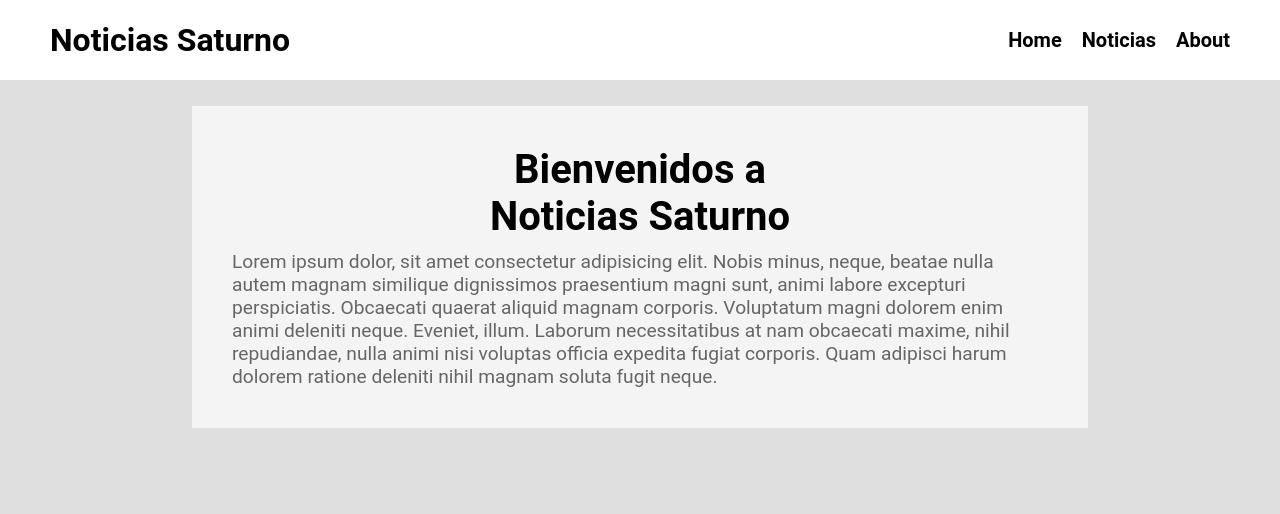
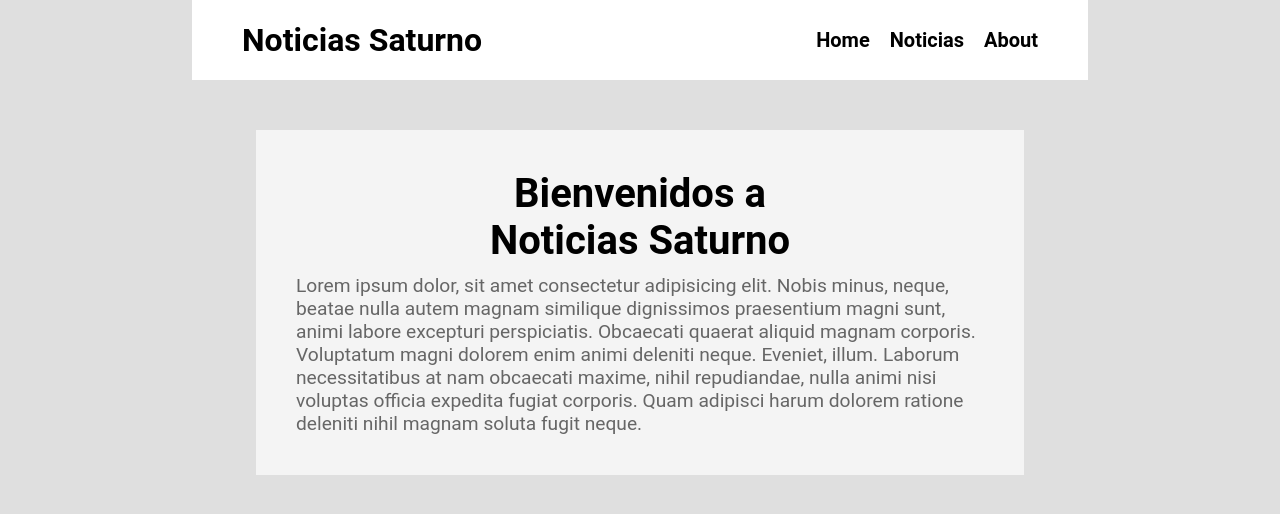
Before and after one commit to NachoBasilio/News-React-Time, a React (Vite) app: page / in a window 1280 px wide. Shown: the top 514 px of the page. Built offline with nearby package versions, Linux system fonts and the light colour scheme.

Commit message:
arreglando estilos

```diff
--- a/src/App.jsx
+++ b/src/App.jsx
@@ -8,7 +8,6 @@ import Header from './components/Header'
 export default function App() {
   return (
     <>
-        <h1>App</h1>
         <Header></Header>
 
         <Routes>
--- a/src/components/Header.css
+++ b/src/components/Header.css
@@ -13,6 +13,8 @@ header{
     right: 0;
     transition: 0.5s;
     margin-bottom: 40px;
+    width: 70%;
+    margin: 0 auto;
 }
 
 ul{
--- a/src/pages/HomePages.css
+++ b/src/pages/HomePages.css
@@ -2,8 +2,8 @@
     text-align: center;
     display: flex;
     flex-direction: column;
-    width: 70%;
-    margin: 68px auto;
+    width: 60%;
+    margin: 130px auto;
     padding: 40px;
     background-color: #f4f4f4;
 
```
